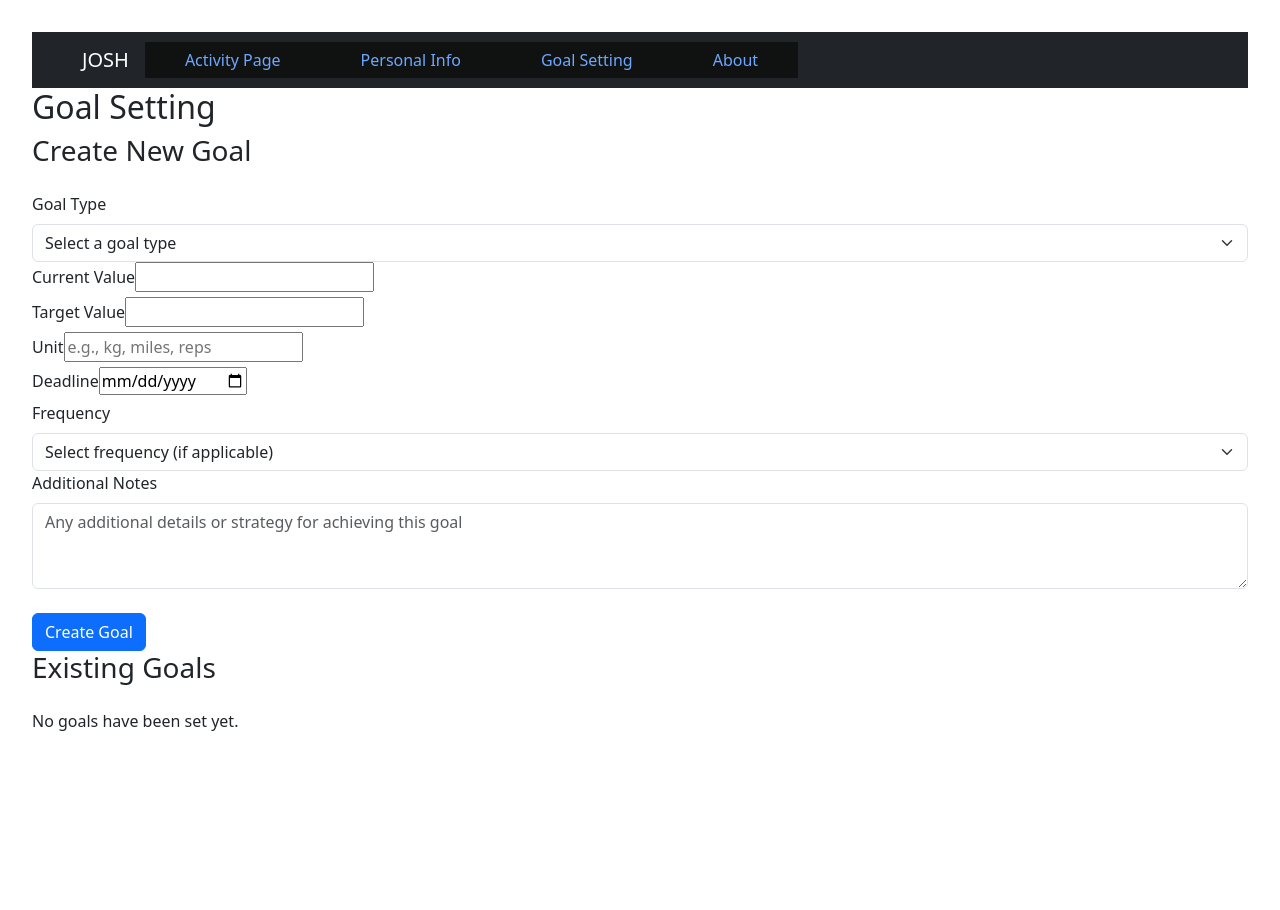
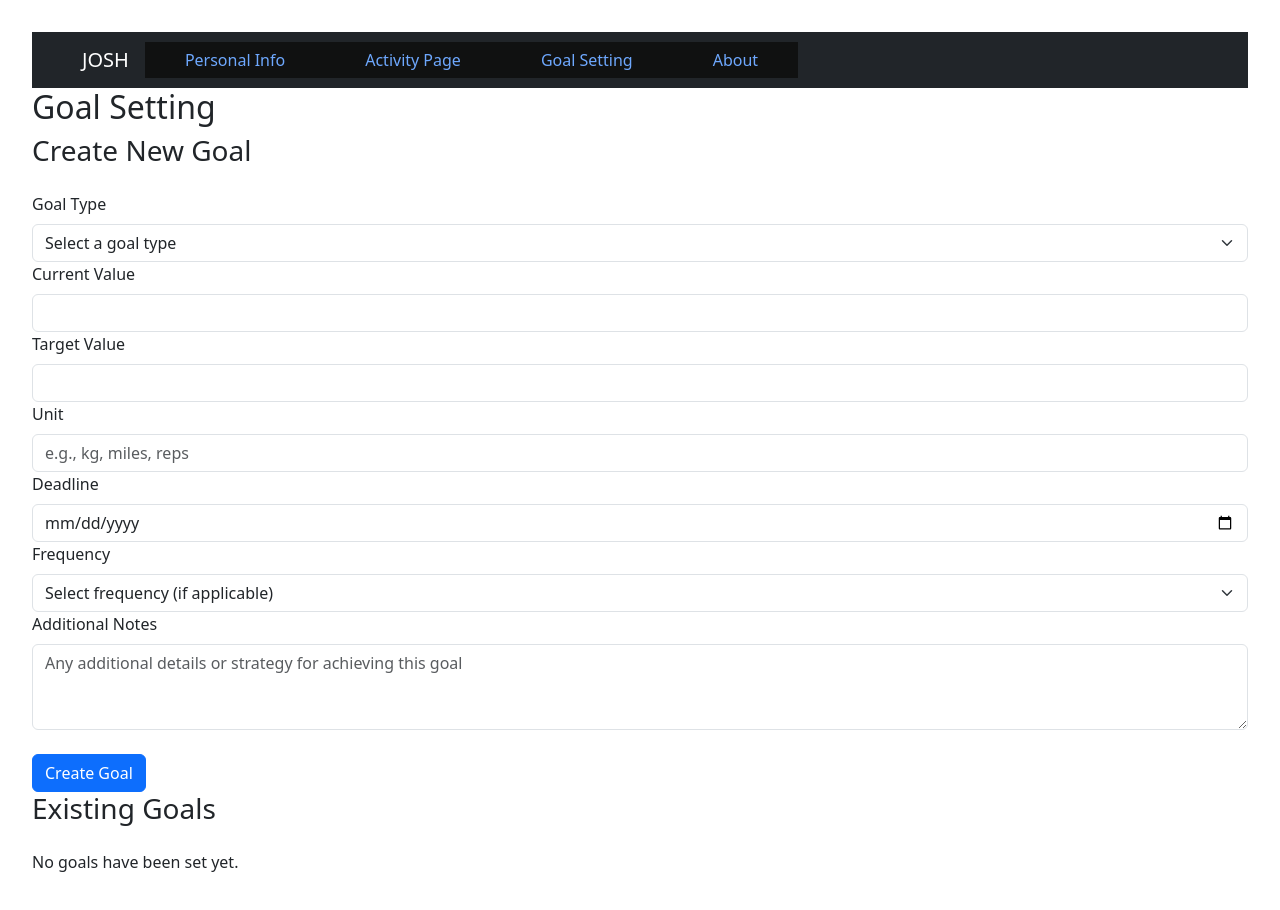
Before and after one commit to HBADE2002/Fitness-tracker-app-personal, a React (Vite) app: page /goal-setting-page in a window 1280 px wide. Shown: the top 910 px of the page. Before the commit the page ends 800 px from the top, so only its background shows below. Built offline with nearby package versions, Linux system fonts and the light colour scheme.

Commit message:
minor changes and added react bootstrap elements

```diff
--- a/src/components/GoalSetting-components/AddGoal.jsx
+++ b/src/components/GoalSetting-components/AddGoal.jsx
@@ -70,7 +70,7 @@ const AddGoal = () => {
         <div className="flex space-x-4">
           <div className="flex-1">
             <Form.Label htmlFor="currentValue">Current Value</Form.Label>
-            <input
+            <Form.Control
               id="currentValue"
               type="number"
               value={currentValue}
@@ -80,7 +80,7 @@ const AddGoal = () => {
           </div>
           <div className="flex-1">
             <Form.Label htmlFor="targetValue">Target Value</Form.Label>
-            <input
+            <Form.Control
               id="targetValue"
               type="number"
               value={targetValue}
@@ -90,7 +90,7 @@ const AddGoal = () => {
           </div>
           <div className="flex-1">
             <Form.Label htmlFor="unit">Unit</Form.Label>
-            <input
+            <Form.Control
               id="unit"
               type="text"
               value={unit}
@@ -103,7 +103,7 @@ const AddGoal = () => {
 
         <div>
           <Form.Label htmlFor="deadline">Deadline</Form.Label>
-          <input
+          <Form.Control
             id="deadline"
             type="date"
             value={deadline}
--- a/src/components/GoalSetting-components/UpdateGoal.jsx
+++ b/src/components/GoalSetting-components/UpdateGoal.jsx
@@ -69,7 +69,7 @@ const UpdateGoal = ({ goal }) => {
       <div className="flex space-x-4">
         <div className="flex-1">
           <Form.Label htmlFor="currentValue">Current Value</Form.Label>
-          <input
+          <Form.Control
             id="currentValue"
             type="number"
             value={currentValue}
@@ -79,7 +79,7 @@ const UpdateGoal = ({ goal }) => {
         </div>
         <div className="flex-1">
           <Form.Label htmlFor="targetValue">Target Value</Form.Label>
-          <input
+          <Form.Control
             id="targetValue"
             type="number"
             value={targetValue}
@@ -89,7 +89,7 @@ const UpdateGoal = ({ goal }) => {
         </div>
         <div className="flex-1">
           <Form.Label htmlFor="unit">Unit</Form.Label>
-          <input
+          <Form.Control
             id="unit"
             type="text"
             value={unit}
@@ -102,7 +102,7 @@ const UpdateGoal = ({ goal }) => {
 
       <div>
         <Form.Label htmlFor="deadline">Deadline</Form.Label>
-        <input
+        <Form.Control
           id="deadline"
           type="date"
           value={deadline}
--- a/src/components/NavBar.jsx
+++ b/src/components/NavBar.jsx
@@ -11,8 +11,8 @@ function ColorSchemesExample() {
           <Nav className="me-auto ">
 
             {/* <Link className="navText" to="/">Home</Link> */}
+            <Link className="NavText" to="/personal-info-page">Personal Info</Link>
             <Link className="NavText"  to="/activity-page">Activity Page</Link>
-            <Link className="NavText" to="/personal-info-page">Personal Info</Link>
             <Link className="NavText"  to="/goal-setting-page">Goal Setting</Link>
             <Link className="NavText"  to="/about-page">About</Link>
           </Nav>
```
